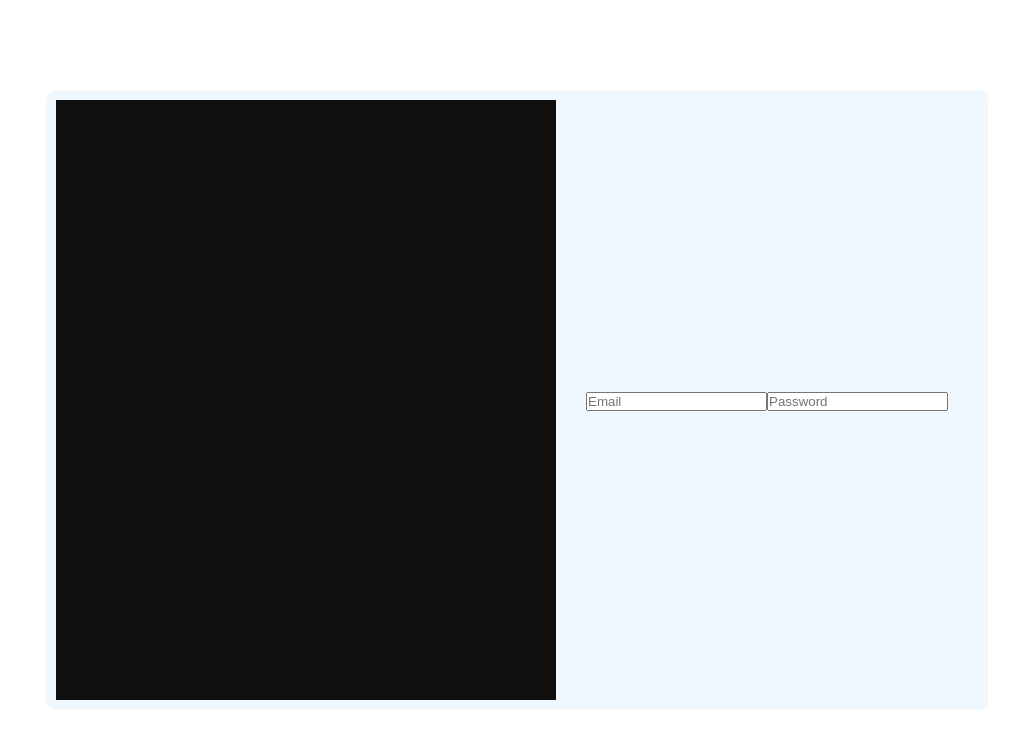
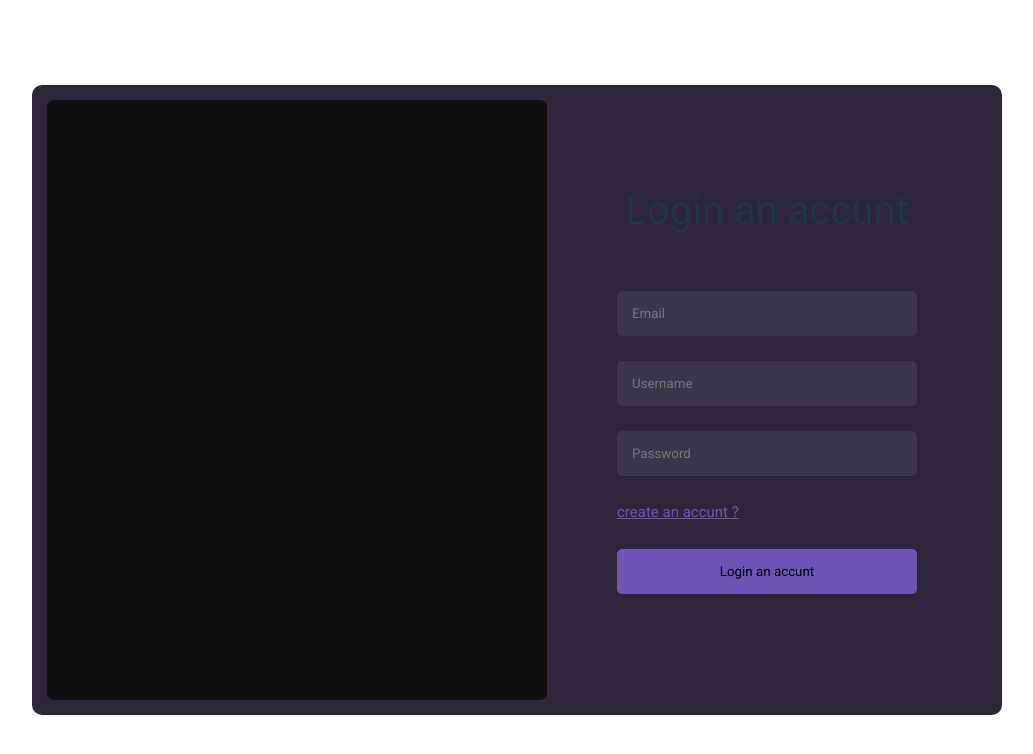
Before and after one commit to aliyazdanpanah-beep/LoginPage, a React (Vite) app in the folder LoginPage/: page / in a window 1280 px wide. Shown: the top 754 px of the page, without its empty margins (123-1156 px from the left). Built offline with nearby package versions, Linux system fonts and the light colour scheme.

Commit message:
last login style

```diff
--- a/LoginPage/src/App.css
+++ b/LoginPage/src/App.css
@@ -7,8 +7,8 @@
 
 .contaner {
   display: flex;
-  padding: 10px 10px;
+  padding: 15px;
   border-radius: 10px;
   align-items: center;
-  background-color: aliceblue;
+  background-color: #2C2638;
 }
--- a/LoginPage/src/components/image/image.css
+++ b/LoginPage/src/components/image/image.css
@@ -7,5 +7,6 @@
 .image {
   width: 500px;
   height: 600px;
+  border-radius: 7px;
   background-color: #0f0f0f;
 }
--- a/LoginPage/src/components/login/login.css
+++ b/LoginPage/src/components/login/login.css
@@ -1,9 +1,51 @@
+@import url('https://fonts.googleapis.com/css2?family=Roboto:ital,wght@0,100..900;1,100..900&display=swap');
+
+
 * {
   margin: 0;
   padding: 0;
+  font-family: "roboto";
   box-sizing: border-box;
 }
 
 .login {
-  margin: 0 30px;
+  margin: 0 70px;
 }
+
+.form input {
+  display: block;
+}
+
+input {
+  border: none;
+  outline: none;
+  padding: 15px;
+  width: 300px;
+  margin: 25px 0;
+  border-radius: 5px;
+  backdrop-filter: blur(10px);
+  background-color: #3C364C;
+}
+
+input:nth-child(5) {
+  background-color: #18112D;
+}
+
+#Sub {
+  background-color: #6D54B5;
+}
+
+.titel {
+  font-weight: normal;
+  font-size: 40px;
+  margin-bottom: 50px;
+}
+
+#Create {
+  cursor: pointer;
+  display: flex;
+  font-size: 15px;
+  color: #6D54B5;
+  text-decoration: underline;
+  justify-content: left;
+}
--- a/LoginPage/src/components/login/login.jsx
+++ b/LoginPage/src/components/login/login.jsx
@@ -4,8 +4,12 @@
   return (
     <div className="login">
       <form className="form">
-        <input type="text" placeholder="Email" required name="email" />
+        <h3 className="titel">Login an accunt</h3>
+        <input type="email" placeholder="Email" required name="email" />
+        <input type="text" placeholder="Username" required name="user"/>
         <input type="password" placeholder="Password" required name="pass" />
+        <p id="Create">create an accunt ?</p>
+        <input id="Sub" type="submit" value={"Login an accunt"} />
       </form>
     </div>
   )
--- a/LoginPage/src/index.css
+++ b/LoginPage/src/index.css
@@ -1,5 +1,8 @@
+@import url('https://fonts.googleapis.com/css2?family=Roboto:ital,wght@0,100..900;1,100..900&display=swap');
+
 :root {
   font-family: Inter, system-ui, Avenir, Helvetica, Arial, sans-serif;
+  /* font-family: 'Roboto', sans-serif; */
   line-height: 1.5;
   font-weight: 400;
 
```
